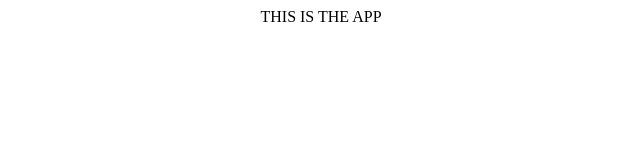
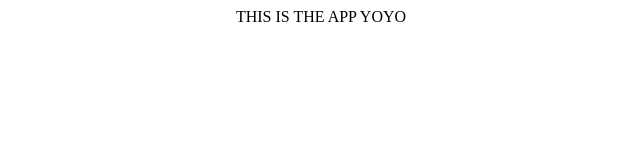
Before and after one commit to gmPuryear/newsletter-signup, a React (Create React App) app: page / in a window 1280 px wide. Shown: the top 160 px of the page, without its empty margins (319-959 px from the left). Built offline with nearby package versions, Linux system fonts and the light colour scheme.

Commit message:
first commit

```diff
--- a/src/App.js
+++ b/src/App.js
@@ -3,7 +3,7 @@ import './App.css';
 function App() {
   return (
     <div className="App">
-      THIS IS THE APP
+      THIS IS THE APP YOYO
     </div>
   );
 }
```
